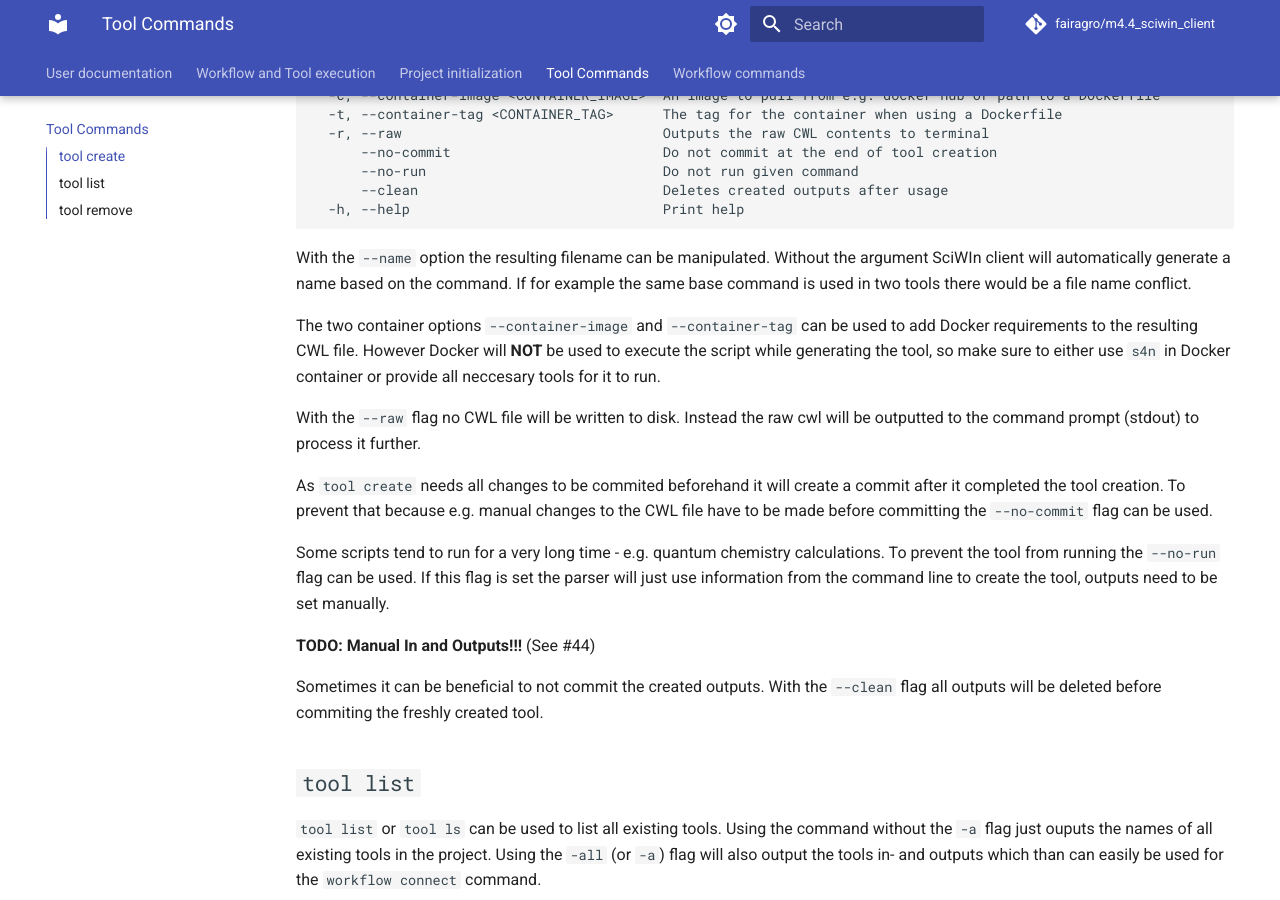
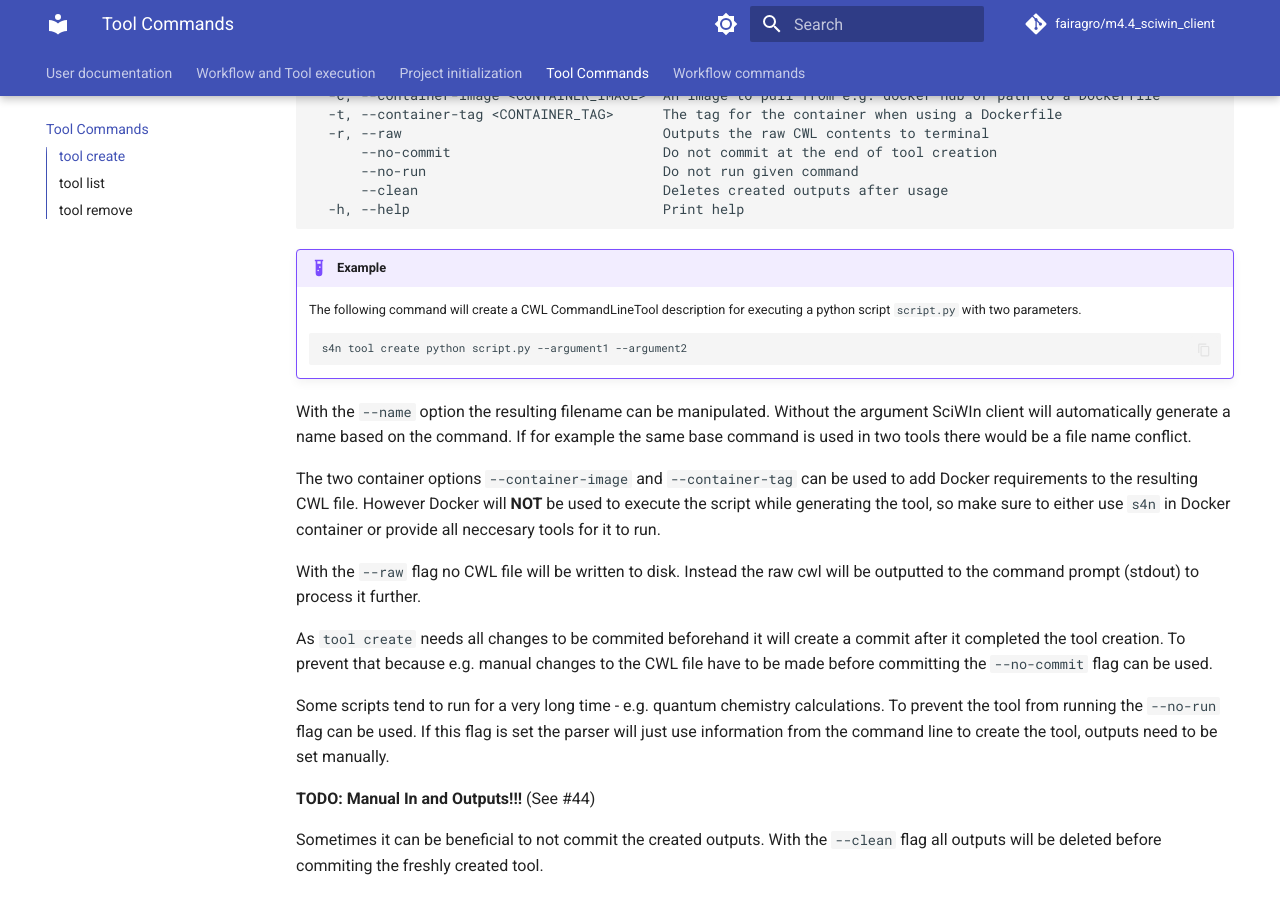
Before and after one commit to fairagro/m4.4_sciwin_client, an MkDocs documentation site: the page built from docs/tool.md, in a window 1280 px wide and 900 px high, scrolled down 1056 px. Built offline with MkDocs 1.6.1 and Material for MkDocs 9.7.7, drawn with Linux system fonts in a browser that asks for light colours; comment, search, counter and statistics services are not loaded.

Commit message:
added example

````diff
--- a/docs/tool.md
+++ b/docs/tool.md
@@ -45,6 +45,12 @@ Options:
   -h, --help                               Print help
 ```
 
+!!! example
+    The following command will create a CWL CommandLineTool description for executing a python script `script.py` with two parameters.
+    ```
+    s4n tool create python script.py --argument1 --argument2
+    ```
+
 With the `--name` option the resulting filename can be manipulated. Without the argument SciWIn client will automatically generate a name based on the command. If for example the same base command is used in two tools there would be a file name conflict.
 
 The two container options `--container-image` and `--container-tag` can be used to add Docker requirements to the resulting CWL file. However Docker will **NOT** be used to execute the script while generating the tool, so make sure to either use `s4n` in Docker container or provide all neccesary tools for it to run.
````
